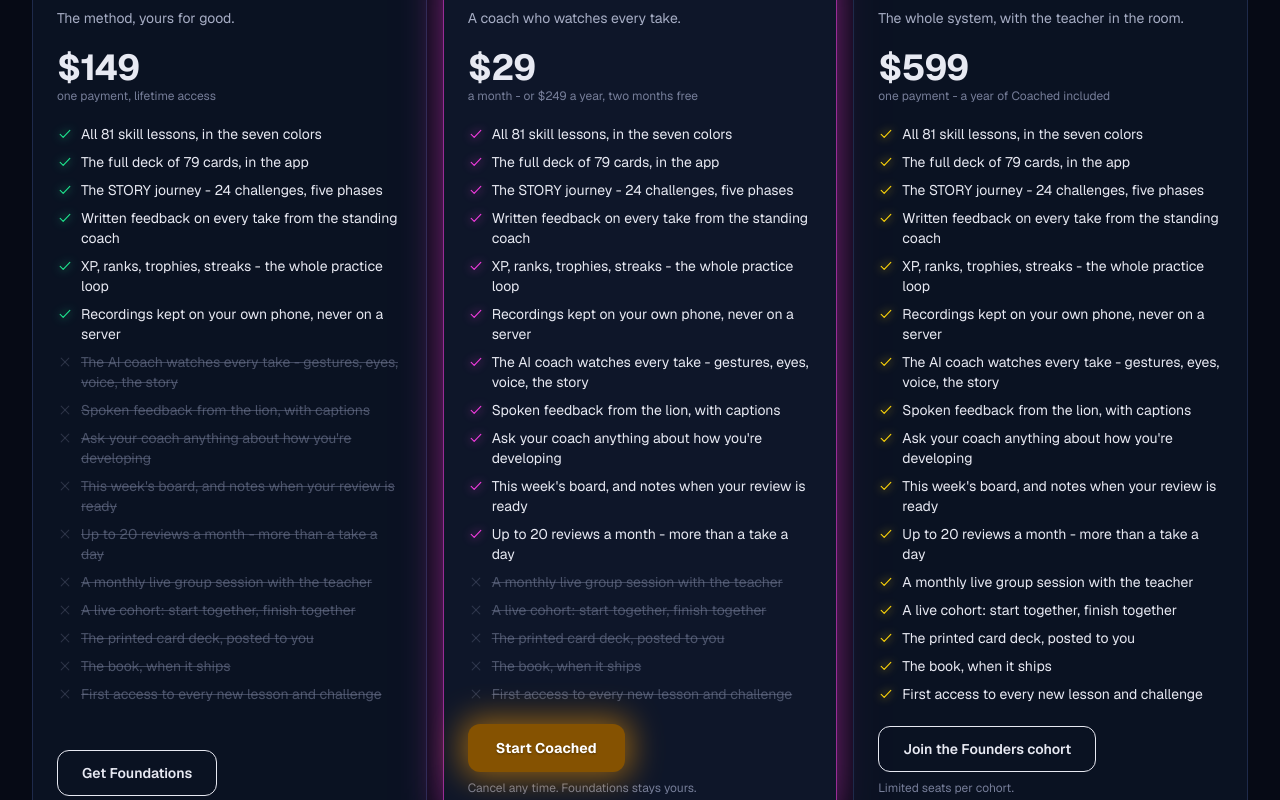
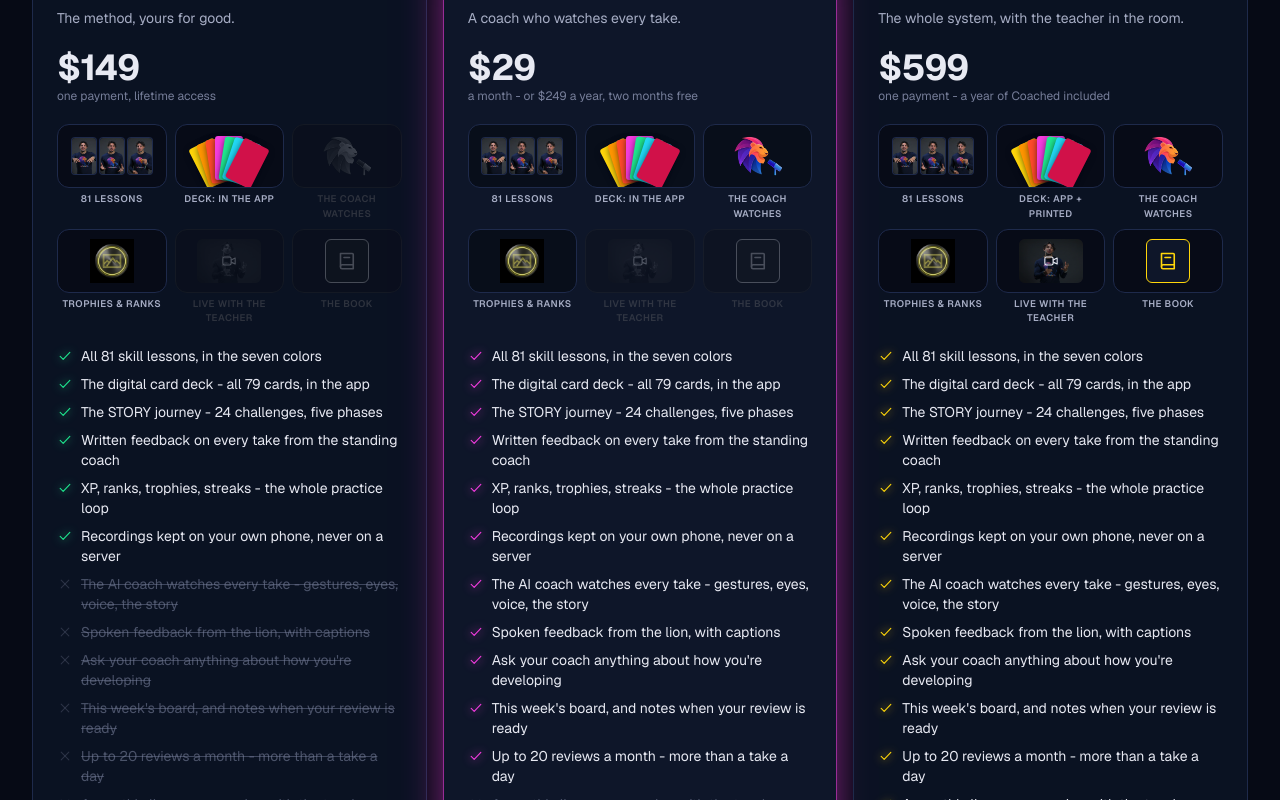
Before and after one commit to tariqeqamawi/speakbetter, a Next.js app: page / in a window 1280 px wide. Shown: the part 6440-7240 px from the top of the page. Built offline with nearby package versions, Linux system fonts and the light colour scheme.

Commit message:
The tiers pictured: lessons, the deck fanned (digital or printed), the lion, a trophy, the teacher live, the book - lit where a tier has them
Co-Authored-By: Claude Opus 5 (1M context) <noreply@anthropic.com>

```diff
--- a/src/components/icons.tsx
+++ b/src/components/icons.tsx
@@ -98,6 +98,17 @@ export function SpectrumIcon({ className = "size-5" }: IconProps) {
       <path d="M3 17.5a9 9 0 0 1 18 0" />
       <path d="M6.75 17.5a5.25 5.25 0 0 1 10.5 0" />
       <path d="M10.5 17.5a1.5 1.5 0 0 1 3 0" />
+    </svg>
+  );
+}
+
+/** A closed book - the printed companion. */
+export function BookIcon({ className = "size-5" }: IconProps) {
+  return (
+    <svg {...base} className={className}>
+      <path d="M5.5 4.5h11.75a1 1 0 0 1 1 1v14.25H7a1.5 1.5 0 0 1-1.5-1.5V4.5Z" />
+      <path d="M5.5 17.25A1.5 1.5 0 0 1 7 15.75h11.25" />
+      <path d="M9 8.5h5.5" />
     </svg>
   );
 }
--- a/src/components/pricing.tsx
+++ b/src/components/pricing.tsx
@@ -1,6 +1,7 @@
 import { features, tiers, trial } from "@/data/pricing";
 import { UnlockButton } from "@/components/unlock-button";
 import { CheckIcon, XIcon } from "@/components/icons";
+import { TierArt } from "@/components/tier-art";
 
 // The offer, laid out (master plan §15): the free baseline first -
 // what anyone can do before paying - then the three tiers side by
@@ -50,6 +51,7 @@ export function Pricing() {
               <span className="text-4xl font-bold tracking-tight text-ink">{tier.price}</span>
               <span className="text-xs text-ink-faint">{tier.term}</span>
             </div>
+            <TierArt has={tier.has} />
             {/* Every tier lists everything: what it has, lit in its
                 colour; what it doesn't, greyed and struck - so the
                 columns visibly fill in from left to right. */}
--- /dev/null
+++ b/src/components/tier-art.tsx
@@ -0,0 +1,94 @@
+import Image from "next/image";
+import { categories } from "@/data/categories";
+import { LionMouth } from "@/components/lion-mouth";
+import { BookIcon, VideoIcon } from "@/components/icons";
+
+// What a tier includes, as pictures from the app itself: a few lesson
+// stills, the deck fanned in its seven colours (digital, or printed
+// and posted), the lion for the coach, a trophy, the teacher's live
+// session, the book. Each tile is drawn lit where the tier has it and
+// dim where it doesn't, so the columns fill in as the list does.
+
+const STILLS = ["1081030429", "1081031495", "1081197407"];
+
+function Tile({
+  on,
+  label,
+  children,
+}: {
+  on: boolean;
+  label: string;
+  children: React.ReactNode;
+}) {
+  return (
+    <figure className={`flex flex-col items-center gap-1 ${on ? "" : "opacity-30 saturate-0"}`}>
+      <span className="grid h-16 w-full place-items-center overflow-hidden rounded-xl border border-navy-600 bg-navy-900/70">
+        {children}
+      </span>
+      <figcaption className={`text-center text-[0.6rem] font-semibold uppercase tracking-wider ${on ? "text-ink-muted" : "text-ink-faint"}`}>
+        {label}
+      </figcaption>
+    </figure>
+  );
+}
+
+/** The deck, fanned: seven backs in the seven colours. */
+export function DeckFan({ className = "" }: { className?: string }) {
+  return (
+    <span className={`relative block h-12 w-20 ${className}`} aria-hidden>
+      {categories.map((cat, i) => {
+        const d = i - 3;
+        return (
+          <span
+            key={cat.id}
+            className={`absolute left-1/2 top-1 h-11 w-7 rounded-[3px] ${cat.bgClass} shadow-[0_2px_6px_rgba(3,7,18,0.6)]`}
+            style={{ transform: `translateX(-50%) translateX(${d * 7}px) rotate(${d * 9}deg) translateY(${Math.abs(d) * 2}px)` }}
+          />
+        );
+      })}
+    </span>
+  );
+}
+
+export function TierArt({ has }: { has: string[] }) {
+  const h = (id: string) => has.includes(id);
+  return (
+    <div className="grid grid-cols-3 gap-2">
+      <Tile on={h("lessons")} label="81 lessons">
+        <span className="flex gap-1 px-1">
+          {STILLS.map((id) => (
+            <span key={id} className="relative h-9 w-6 overflow-hidden rounded-[3px] ring-1 ring-navy-600">
+              <Image src={`/thumbs/${id}.jpg`} alt="" fill sizes="24px" className="object-cover" />
+            </span>
+          ))}
+        </span>
+      </Tile>
+      <Tile on={h("deck")} label={h("printed") ? "Deck: app + printed" : "Deck: in the app"}>
+        <DeckFan />
+      </Tile>
+      <Tile on={h("coach")} label="The coach watches">
+        <span className="w-14 overflow-hidden">
+          <LionMouth level={0} className="w-full" />
+        </span>
+      </Tile>
+      <Tile on={h("loop")} label="Trophies & ranks">
+        <span className="relative size-11">
+          <Image src="/badges/challenge-describe-vividly.png" alt="" fill sizes="44px" className="object-contain" />
+        </span>
+      </Tile>
+      <Tile on={h("live")} label="Live with the teacher">
+        <span className="relative h-11 w-16 overflow-hidden rounded-md">
+          <Image src="/thumbs/1081200781.jpg" alt="" fill sizes="64px" className="object-cover" />
+          <span className="absolute inset-0 grid place-items-center bg-navy-950/40 text-ink">
+            <VideoIcon className="size-4" />
+          </span>
+        </span>
+      </Tile>
+      <Tile on={h("book")} label="The book">
+        <span className="grid size-11 place-items-center rounded-md border border-navy-500 bg-navy-800 text-storytelling">
+          <BookIcon className="size-6" />
+        </span>
+      </Tile>
+    </div>
+  );
+}
--- a/src/data/pricing.ts
+++ b/src/data/pricing.ts
@@ -18,7 +18,7 @@ export interface Feature {
 
 export const features: Feature[] = [
   { id: "lessons", label: "All 81 skill lessons, in the seven colors" },
-  { id: "deck", label: "The full deck of 79 cards, in the app" },
+  { id: "deck", label: "The digital card deck - all 79 cards, in the app" },
   { id: "journey", label: "The STORY journey - 24 challenges, five phases" },
   { id: "written", label: "Written feedback on every take from the standing coach" },
   { id: "loop", label: "XP, ranks, trophies, streaks - the whole practice loop" },
@@ -30,7 +30,7 @@ export const features: Feature[] = [
   { id: "reviews", label: "Up to 20 reviews a month - more than a take a day" },
   { id: "live", label: "A monthly live group session with the teacher" },
   { id: "cohort", label: "A live cohort: start together, finish together" },
-  { id: "printed", label: "The printed card deck, posted to you" },
+  { id: "printed", label: "The physical card deck - printed, boxed and posted to you" },
   { id: "book", label: "The book, when it ships" },
   { id: "first", label: "First access to every new lesson and challenge" },
 ];
```
